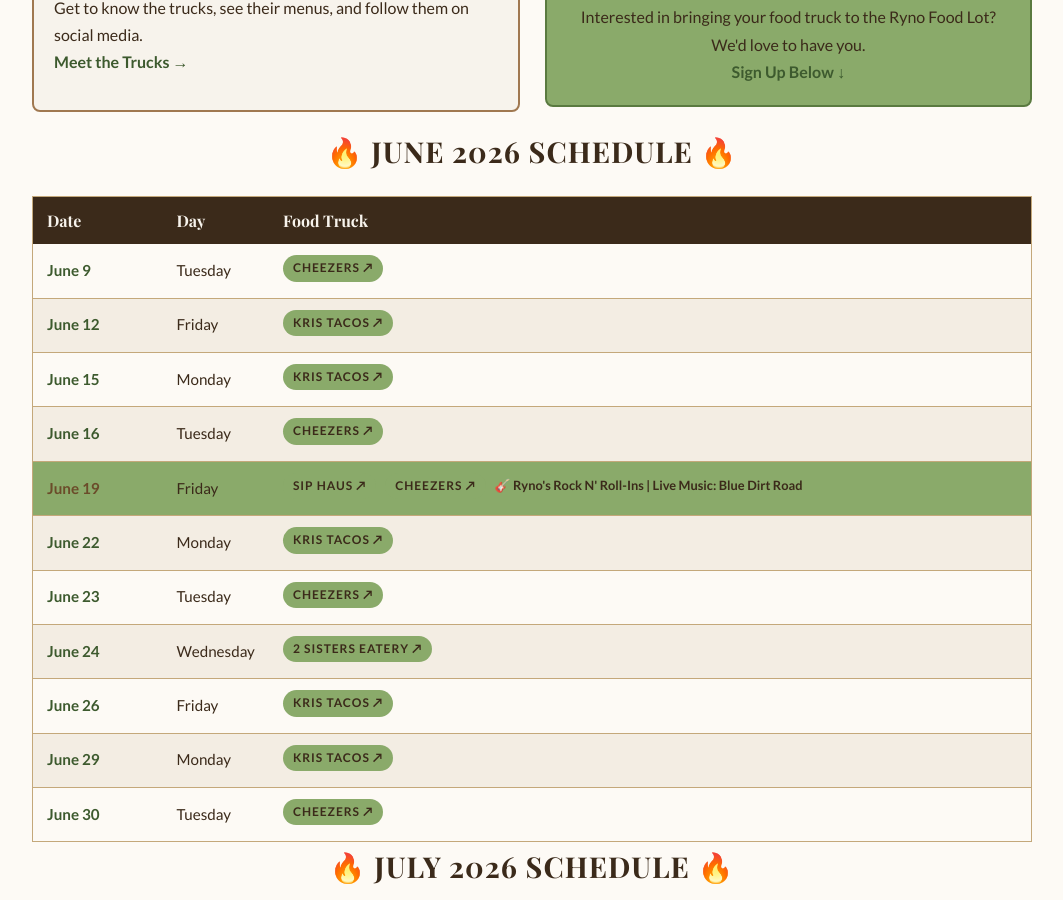
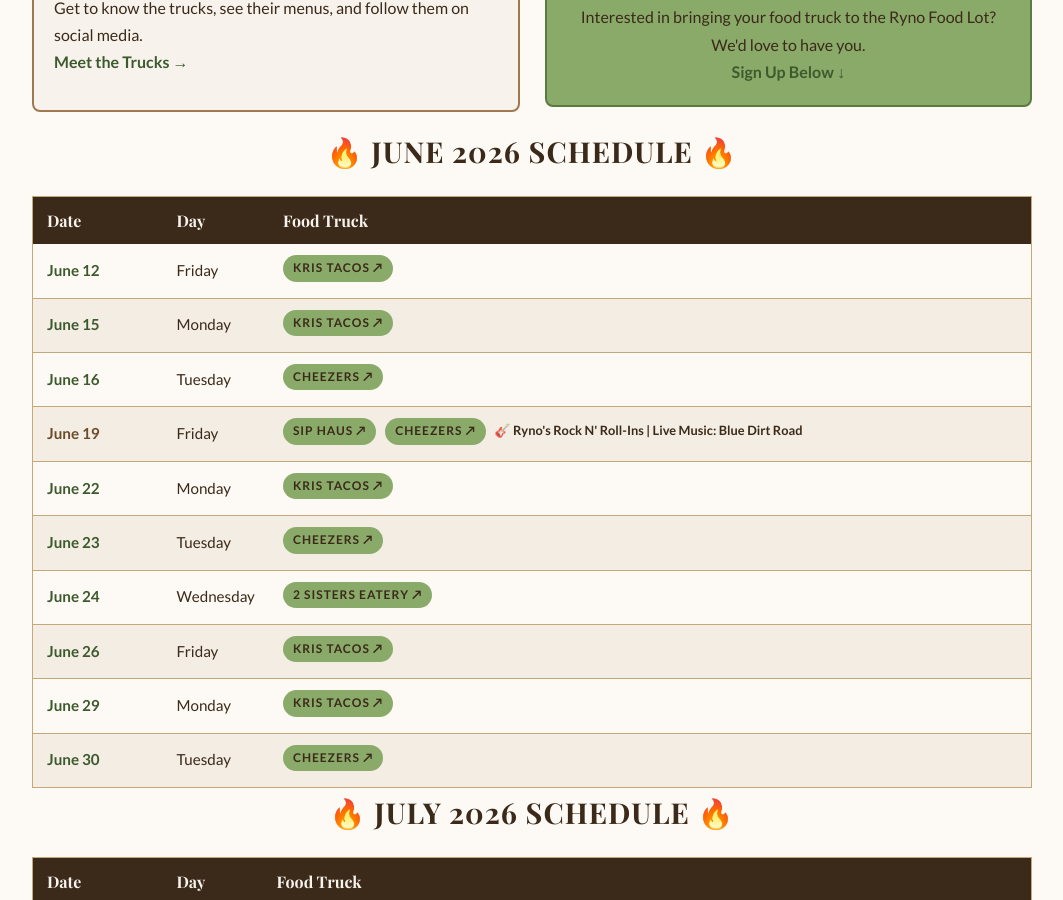
Before and after one commit to blueearthcommunitymarket/blueearthcommunitymarket.github.io, a Jekyll site: the page built from ryno-food-lot/index.html, in a window 1280 px wide and 900 px high, scrolled down 479 px. Shown: the whole window, without its empty margins (108-1171 px from the left). Built offline with Jekyll 4.4.1, drawn with Linux system fonts in a browser that asks for light colours; some web fonts are replaced.

Commit message:
food-lot: remove past dates (auto-cleanup 2026-06-09)

```diff
--- a/ryno-food-lot/index.html
+++ b/ryno-food-lot/index.html
@@ -230,7 +230,7 @@
 
 
 
-                <tr><td class="race-date">June 9</td><td>Tuesday</td><td><span class="tag"><a href="https://www.facebook.com/share/1CZyABySqK/?mibextid=wwXIfr" target="_blank" rel="noopener" style="color:inherit;text-decoration:none;">Cheezers ↗</a></span></td></tr>
+
                 <tr><td class="race-date">June 12</td><td>Friday</td><td><span class="tag"><a href="https://www.facebook.com/share/1AquB7sxYj/?mibextid=wwXIfr" target="_blank" rel="noopener" style="color:inherit;text-decoration:none;">Kris Tacos ↗</a></span></td></tr>
                 <tr><td class="race-date">June 15</td><td>Monday</td><td><span class="tag"><a href="https://www.facebook.com/share/1AquB7sxYj/?mibextid=wwXIfr" target="_blank" rel="noopener" style="color:inherit;text-decoration:none;">Kris Tacos ↗</a></span></td></tr>
                 <tr><td class="race-date">June 16</td><td>Tuesday</td><td><span class="tag"><a href="https://www.facebook.com/share/1CZyABySqK/?mibextid=wwXIfr" target="_blank" rel="noopener" style="color:inherit;text-decoration:none;">Cheezers ↗</a></span></td></tr>
```
